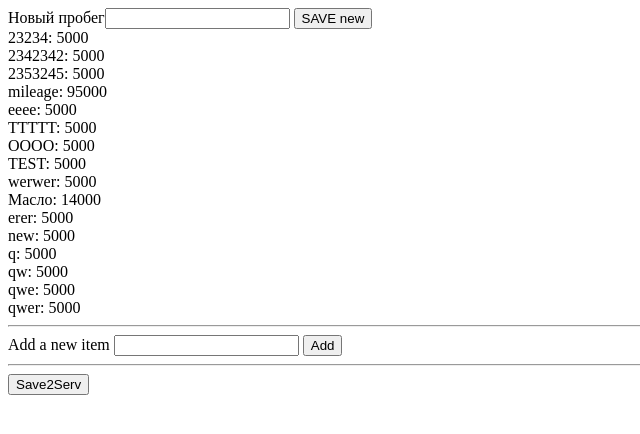
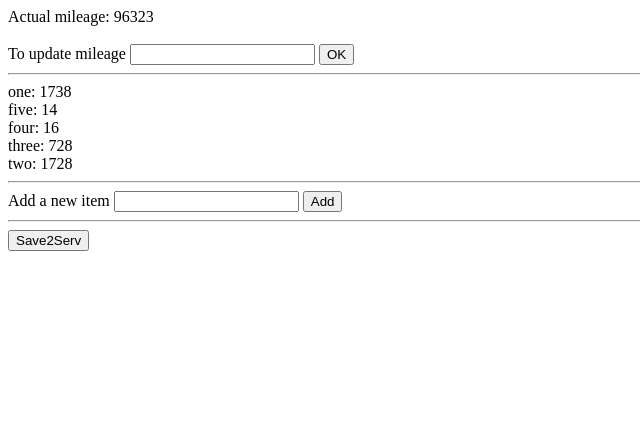
Before and after one commit to shamanc/timel, a PHP site: page /timeliner/ in a window 1280 px wide. Shown: the top 434 px of the page, without its empty margins (0-640 px from the left). Run offline with PHP 8.4, Linux system fonts and the light colour scheme.

Commit message:
To separate processing of Mileage

```diff
--- a/data.json
+++ b/data.json
@@ -1 +1 @@
-{"23234":"5000","2342342":"5000","2353245":"5000","mileage":"95000","ееее":"5000","TTTTT":"5000","OOOO":"5000","TEST":"5000","werwer":"5000","Масло":"14000","erer":"5000","new":"5000","q":"5000","qw":"5000","qwe":"5000","qwer":"5000"}
+{"one":"1738","five":"14","four":"16","three":"728","two":"1728","mileage":"96323"}
--- a/functions.js
+++ b/functions.js
@@ -1,15 +1,23 @@
-
-// Get items form the DOM and send to file
+// Get items form the DOM and send to server
 function saveItems() {
     let itemsCollection = document.querySelectorAll('#items div');
     let obj = {};
 
     for (let i=0; i<itemsCollection.length; i++) {
         let name = itemsCollection[i].querySelectorAll('span')[0].innerText;
+
         let age = itemsCollection[i].querySelectorAll('span')[1].innerText;
         obj[name] = age;
     }
         //alert(obj['Масло']);
+
+        let mAge = document.querySelector('#mileage span:nth-child(2)').innerText;
+
+        obj.mileage = mAge;
+
+        //alert(mAge);
+
+
 
     fetch("additem.php", {
         method: "POST",
@@ -30,15 +38,19 @@ function addItem() {
 // Update all items in the DOM
 function updateAll() {
     let newMileage = document.querySelector('#newMileage').value;
+
     let currentMileage = document.querySelector('#mileage span:nth-child(2)').innerHTML;
+
     let delta = newMileage - currentMileage;
 
     let itemsCollection = document.querySelectorAll('#items div');
+
     for (let i=0; i<itemsCollection.length; i++) {
         let age = itemsCollection[i].querySelectorAll('span')[1];
 
-        age.innerText = Number(age.innerText) + delta; // to update an innetText of a span
+        age.innerText = Number(age.innerText) + delta; // to update an innetText of a <span>
     }
 
-    //alert(currentMileage.innerText);
+    //🚨 to update MILEAGE itself
+    document.querySelector('#mileage span:nth-child(2)').innerText = Number(currentMileage) + delta;
 }
--- a/index.php
+++ b/index.php
@@ -10,13 +10,23 @@
 </head>
 <body>
 
-Новый пробег<input type="number" id="newMileage"> <button onclick="updateAll()">SAVE new</button>
 
-<!-- To read & print out data form the file -->
 <?php
 $mileAge = file_get_contents("data.json");
 $decoded = json_decode($mileAge, true);
 
+echo '<div id="mileage"><span>Actual mileage: </span><span>', $decoded['mileage'], '</span></div>';
+
+unset($decoded['mileage']);
+//destroy a single element of an array
+?>
+
+<br>
+To update mileage <input type="number" id="newMileage"> <button onclick="updateAll()">OK</button>
+<hr>
+
+<!-- To read & print out data form the file -->
+<?php
 foreach ($decoded as $item => $value) {
     echo '<div id=\'items\'>';
     echo '<div id="', $item, '"><span>', $item, '</span>: <span>', $value, '</span></div>';
```
Also changed, not shown: 2 other files.
